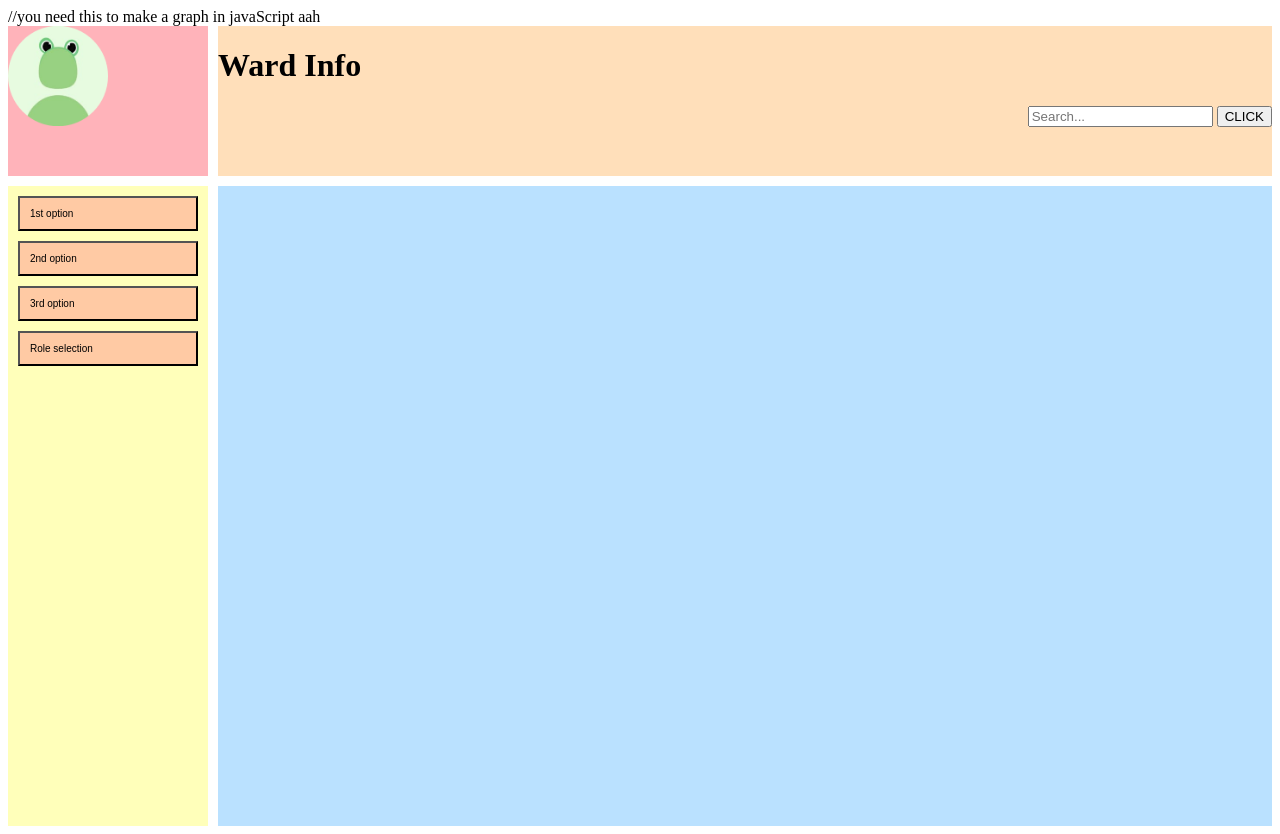
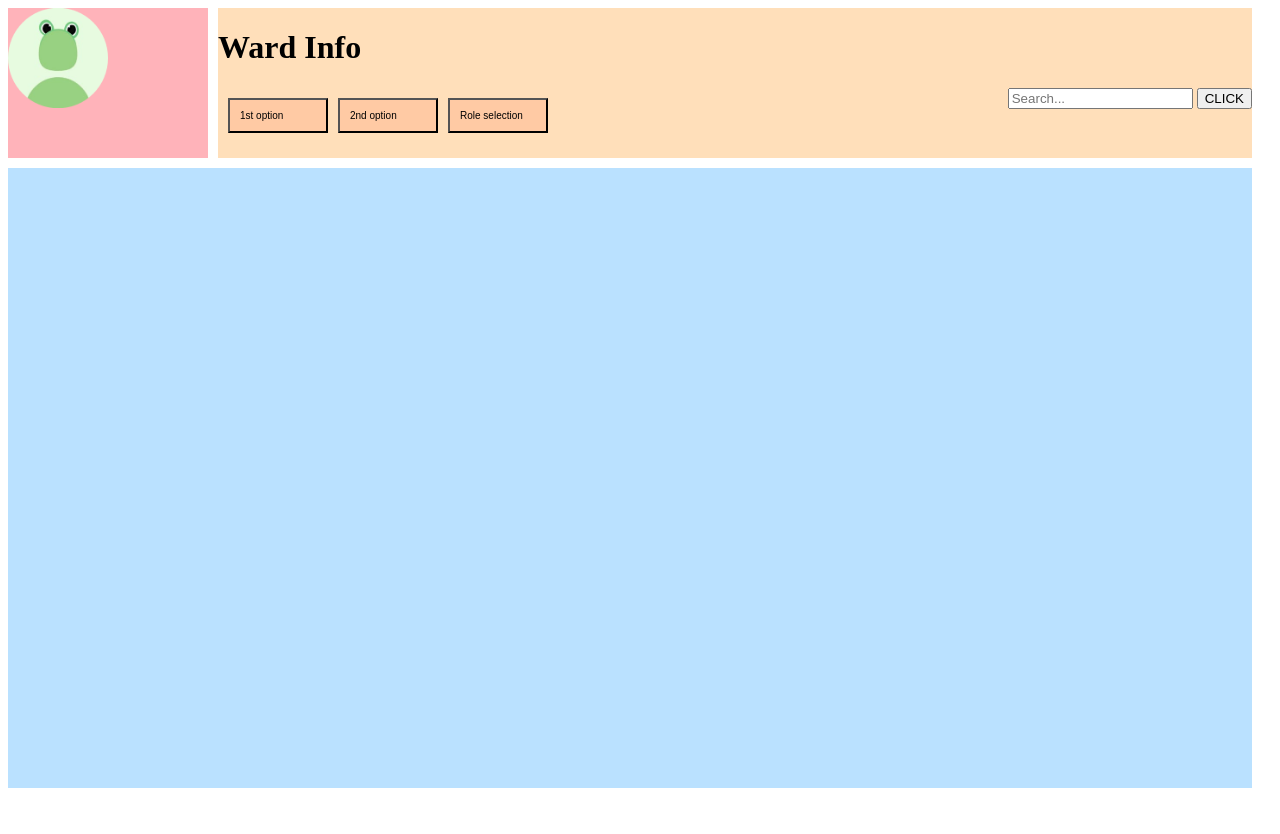
Before and after one commit to RaveP21/RaveP21.github.io, a plain HTML site: page MOCKUP_NO.4(final stage)/seventh.html in a window 1280 px wide. Drawn offline with nearby package versions, Linux system fonts and the light colour scheme.

Commit message:
NAV relocation
changed the nav location from its own div to the header, kept the box3 (even tho empty) as i didnt want to rename or confuse box4. the grid system now only works with the Logo (l), Header (h) and Main (m).

```diff
--- a/MOCKUP_NO.4(final stage)/fifth.css
+++ b/MOCKUP_NO.4(final stage)/fifth.css
@@ -11,9 +11,9 @@
   grid-template-areas:
 
     'l h h h '
-    'n m m m '
-    'n m m m '
-    'n m m m ';
+    'm m m m '
+    'm m m m '
+    'm m m m ';
 
   gap: 10px;
 
@@ -54,7 +54,7 @@ nav {
 
   grid-area: n;
   display: flex;
-    flex-direction: column;
+    flex-direction: rows;
     gap: 10px;
     padding: 10px;
 
@@ -65,7 +65,7 @@ nav {
 /* Align button text to left inside nav */
 
 nav button {
-     width: 100%;
+     width: 100;
      text-align: left;
      padding: 10px;
 }
@@ -97,5 +97,5 @@ main {
     Background-color: #bae1ff;
 }
 
-nav { overflow: auto; }
+
 main { overflow: auto; }
--- a/MOCKUP_NO.4(final stage)/forth.css
+++ b/MOCKUP_NO.4(final stage)/forth.css
@@ -11,9 +11,9 @@
   grid-template-areas:
 
     'l h h h '
-    'n m m m '
-    'n m m m '
-    'n m m m ';
+    'm m m m '
+    'm m m m '
+    'm m m m ';
 
   gap: 10px;
 
@@ -54,7 +54,7 @@ nav {
 
   grid-area: n;
   display: flex;
-    flex-direction: column;
+    flex-direction: rows;
     gap: 10px;
     padding: 10px;
 
@@ -65,7 +65,7 @@ nav {
 /* Align button text to left inside nav */
 
 nav button {
-     width: 100%;
+     width: 100;
      text-align: left;
      padding: 10px;
 }
@@ -96,7 +96,7 @@ main {
     grid-area: m;
     Background-color: #bae1ff;
 }
-nav { overflow: auto; }
+
 main { overflow: auto; }
 
 .checklist {
--- a/MOCKUP_NO.4(final stage)/second.css
+++ b/MOCKUP_NO.4(final stage)/second.css
@@ -12,9 +12,9 @@
   grid-template-areas:
 
     'l h h h '
-    'n m m m '
-    'n m m m '
-    'n m m m ';
+    'm m m m '
+    'm m m m '
+    'm m m m ';
 
   gap: 10px;
 
@@ -55,10 +55,9 @@ header {
 /* Navigation */
 
 nav {
-
   grid-area: n;
   display: flex;
-    flex-direction: column;
+    flex-direction: rows;
     gap: 10px;
     padding: 10px;
 
@@ -69,7 +68,7 @@ nav {
 /* Align button text to left inside nav */
 
 nav button {
-     width: 100%;
+     width: 100;
      text-align: left;
      padding: 10px;
 }
@@ -101,5 +100,5 @@ main {
     Background-color: #bae1ff;
 }
 
-nav { overflow: auto; }
+
 main { overflow: auto; }
--- a/MOCKUP_NO.4(final stage)/seventh.css
+++ b/MOCKUP_NO.4(final stage)/seventh.css
@@ -11,9 +11,9 @@
   grid-template-areas:
 
     'l h h h '
-    'n m m m '
-    'n m m m '
-    'n m m m ';
+    'm m m m '
+    'm m m m '
+    'm m m m ';
 
   gap: 10px;
 
@@ -54,7 +54,7 @@ nav {
 
   grid-area: n;
   display: flex;
-    flex-direction: column;
+    flex-direction: rows;
     gap: 10px;
     padding: 10px;
 
@@ -65,7 +65,7 @@ nav {
 /* Align button text to left inside nav */
 
 nav button {
-     width: 100%;
+     width: 100;
      text-align: left;
      padding: 10px;
 }
@@ -97,5 +97,5 @@ main {
     Background-color: #bae1ff;
 }
 
-nav { overflow: auto; }
+
 main { overflow: auto; }
--- a/MOCKUP_NO.4(final stage)/seventh.html
+++ b/MOCKUP_NO.4(final stage)/seventh.html
@@ -5,7 +5,8 @@
     <title>Ward Finder</title>
 
     <link rel="stylesheet" href="seventh.css">
-    <script src="https://cdn.jsdelivr.net/npm/chart.js"></script>  //you need this to make a graph in javaScript aah
+    <script src="https://cdn.jsdelivr.net/npm/chart.js"></script>
+<!--    you need this to make a graph in javaScript aah-->
     <script>
 
         const tagToQuery = {  //this is adding all the API urls
@@ -141,7 +142,7 @@
 
             const barCanvas = document.createElement("canvas"); // This is the first step in making the bar charts
 
-            barCanvas.width = 600;   // this sets the size
+            barCanvas.width = 800;   // this sets the size
             barCanvas.height = 400;
 
             new Chart(barCanvas, {    //using the previously defined "barCanvas" in line 142 (above the size changer) actually defining what the chat looks like
@@ -215,22 +216,22 @@
 
 
         </span>
+            <nav>
+
+                <button style="font-size:10px; background-color:#FFCAA4">1st option</button>
+
+                <button style="font-size:10px; background-color:#FFCAA4">2nd option</button>
+
+                <a href="first.html"><button style="font-size:10px; background-color:#FFCAA4">Role selection</button> </a>
+
+
+            </nav>
 
         </header>
     </div>
 
     <div class="box3">
-        <nav>
-
-            <button style="font-size:10px; background-color:#FFCAA4">1st option</button>
-
-            <button style="font-size:10px; background-color:#FFCAA4">2nd option</button>
-
-            <button style="font-size:10px; background-color:#FFCAA4">3rd option</button>
-            <a href="first.html"><button style="font-size:10px; background-color:#FFCAA4">Role selection</button> </a>
-
-
-        </nav>
+<!--        box 3 no longer in use, nav moved to header-->
     </div>
 
     <div class="box4">
--- a/MOCKUP_NO.4(final stage)/sixth.css
+++ b/MOCKUP_NO.4(final stage)/sixth.css
@@ -11,9 +11,9 @@ grid-template-columns: 200px 1fr 1fr;
   grid-template-areas:
 
     'l h h h '
-    'n m m m '
-    'n m m m '
-    'n m m m ';
+    'm m m m '
+    'm m m m '
+    'm m m m ';
 
   gap: 10px;
 
@@ -54,7 +54,7 @@ nav {
 
   grid-area: n;
   display: flex;
-    flex-direction: column;
+    flex-direction: rows;
     gap: 10px;
     padding: 10px;
 
@@ -65,7 +65,7 @@ nav {
 /* Align button text to left inside nav */
 
 nav button {
-     width: 100%;
+     width: 100;
      text-align: left;
      padding: 10px;
 }
@@ -96,7 +96,7 @@ main {
     grid-area: m;
     Background-color: #bae1ff;
 }
-nav { overflow: auto; }
+
 main { overflow: auto; }
 
 
--- a/MOCKUP_NO.4(final stage)/third.css
+++ b/MOCKUP_NO.4(final stage)/third.css
@@ -10,9 +10,9 @@
   grid-template-areas:
 
     'l h h h '
-    'n m m m '
-    'n m m m '
-    'n m m m ';
+    'm m m m '
+    'm m m m '
+    'm m m m ';
 
   gap: 10px;
 
@@ -53,7 +53,7 @@ nav {
 
   grid-area: n;
   display: flex;
-    flex-direction: column;
+    flex-direction: rows;
     gap: 10px;
     padding: 10px;
 
@@ -64,7 +64,7 @@ nav {
 /* Align button text to left inside nav */
 
 nav button {
-     width: 100%;
+     width: 100;
      text-align: left;
      padding: 10px;
 }
@@ -95,7 +95,7 @@ main {
     grid-area: m;
     Background-color: #bae1ff;
 }
-nav { overflow: auto; }
+
 main { overflow: auto; }
 
 .checklist {
```
Also changed, not shown: MOCKUP_NO.4(final stage)/fifth.html (+12 -12 lines), MOCKUP_NO.4(final stage)/forth.html (+7 -7 lines), MOCKUP_NO.4(final stage)/second.html (+6 -5 lines), MOCKUP_NO.4(final stage)/sixth.html (+12 -12 lines), MOCKUP_NO.4(final stage)/third.html (+6 -5 lines).
